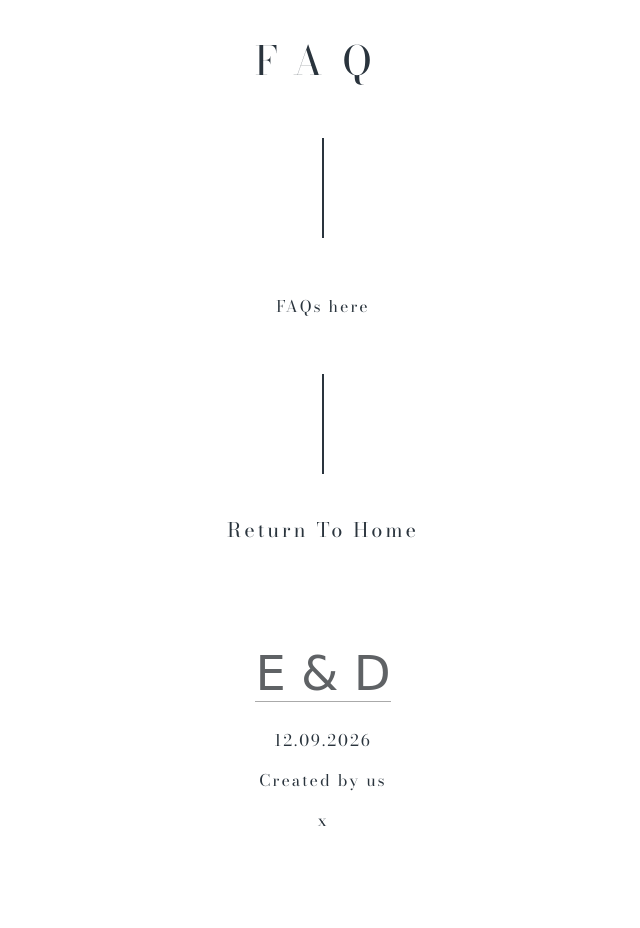
After one commit to Esteph27/wedding-website, a Flask app: page /faq in a window 1280 px wide. The commit adds this page. Shown: the whole page, without its empty margins (317-957 px from the left). Run offline with Flask 3, Linux system fonts and the light colour scheme; parts of the project's set-up code (start-up, migrations or seed data) failed here and were passed over; some web fonts are replaced.

Commit message:
Add faq.html

```diff
--- a/app.py
+++ b/app.py
@@ -71,5 +71,9 @@ def schedule():
 def dress_code():
     return render_template("dress-code.html", show_footer=True)
 
+@app.route("/faq")
+def faq():
+    return render_template("faq.html", show_footer=True)
+
 if __name__ == "__main__":
     app.run(debug=True)
--- a/static/css/style.css
+++ b/static/css/style.css
@@ -343,6 +343,7 @@ footer {
 .delay-12 { animation-delay: 5s; }
 .delay-13 { animation-delay: 5.4s; }
 .delay-14 { animation-delay: 5.8s; }
+.delay-15 { animation-delay: 6.2s; }
 
 /* ================================
    RSVP page
--- a/templates/base.html
+++ b/templates/base.html
@@ -24,7 +24,7 @@
 
     <!-- block for footer as footer is not shown on the index page -->
     {% if show_footer %}
-    <footer class="container {% if delay_footer %}fade delay-14{% endif %}">
+    <footer class="container {% if delay_footer %}fade delay-15{% endif %}">
       <div id="initials">E & D</div>
       <div class="small-text">
           <p>12.09.2026</p>
--- /dev/null
+++ b/templates/faq.html
@@ -0,0 +1,28 @@
+{% extends "base.html" %}
+
+{% block title %}FAQ{% endblock %}
+
+{% block content %}
+
+    <!-- title -->
+    <h1 class="title smaller-title">FAQ</h1>
+    <div class="container">
+        <div class="vertical-line"></div>
+    </div>
+
+    <div class="info">
+        <div>
+            <p>FAQs here</p>
+        </div>
+    </div>
+
+    <div class="container">
+        <div class="vertical-line"></div>
+    </div>
+
+    <!-- return to home link -->
+    <div class="container">
+        <a href="{{ url_for('home') }}" id="returnHome" class="page-link">Return To Home</a>
+    </div>
+
+{% endblock %}
```
Also changed, not shown: templates/home.html (+9 -0 lines).
